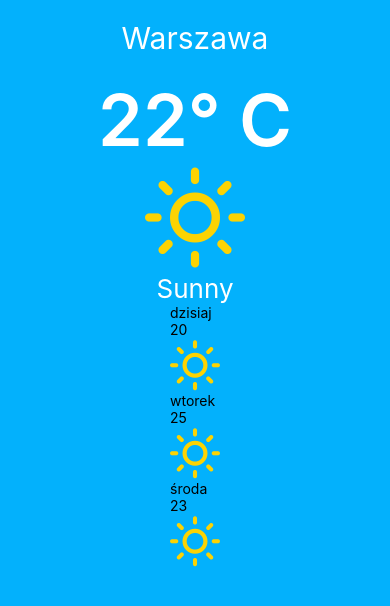
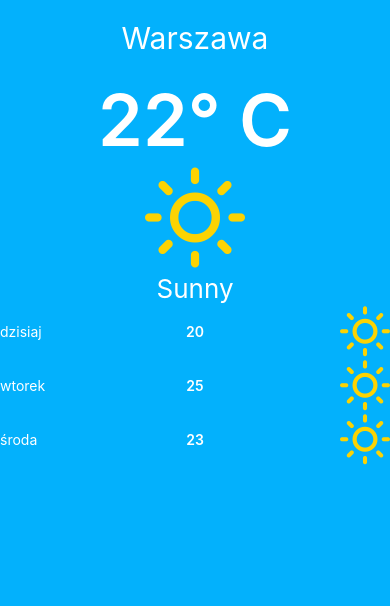
Before and after one commit to RafalG1991/react-native-test, a React Native app: screen / in a window 390 px wide. Shown: the top 606 px of the page. Built offline with nearby package versions, Linux system fonts and the light colour scheme.

Commit message:
added styles for FollowingDays component

```diff
--- a/src/components/FollowingDays.tsx
+++ b/src/components/FollowingDays.tsx
@@ -9,12 +9,31 @@ type Props = {
 
 export const FollowingDays = ({item}: Props) => {
   return (
-    <View>
-      <Text>{item.name}</Text>
-      <Text>{item.value}</Text>
-      <Feather name={item.type} size={50} color={COLORS.sun} />
+    <View style={styles.container}>
+      <Text style={styles.content}>{item.name}</Text>
+      <Text style={[styles.content, styles.value]}>{item.value}</Text>
+      <Feather style={[styles.content, styles.type]} name={item.type} size={50} />
     </View>
   );
 }
 
-const styles = StyleSheet.create({});
+const styles = StyleSheet.create({
+  container: {
+    flexDirection: "row",
+    width: "100%",
+    alignItems: "center",
+    justifyContent: "space-between",
+  },
+  content: {
+    flex: 1,
+    color: COLORS.text,
+  },
+  value: {
+    textAlign: "center",
+    fontWeight: "600",
+  },
+  type: {
+    textAlign: "right",
+    color: COLORS.sun,
+  },
+});
```
